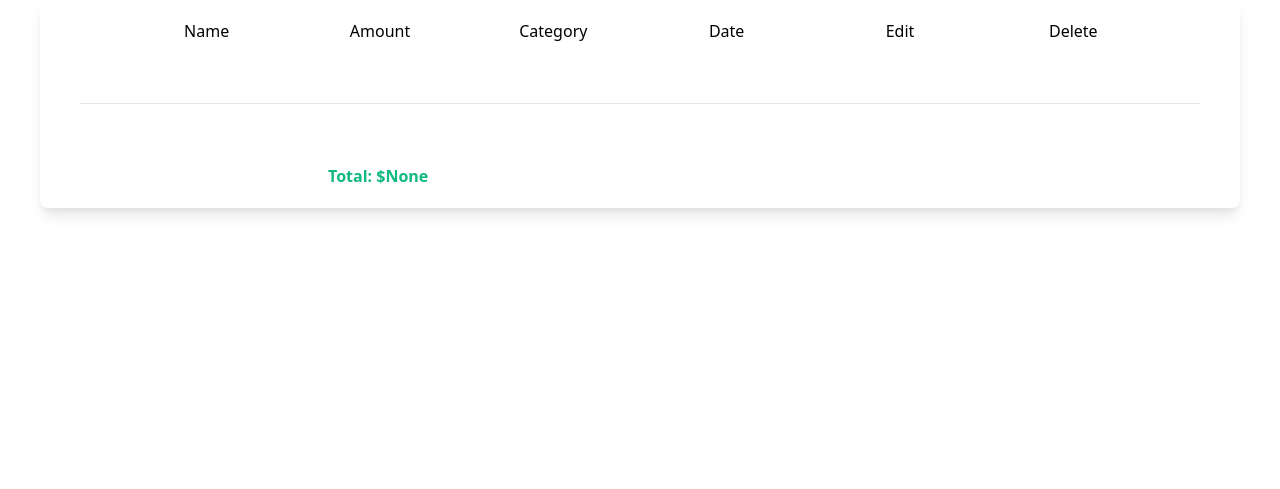
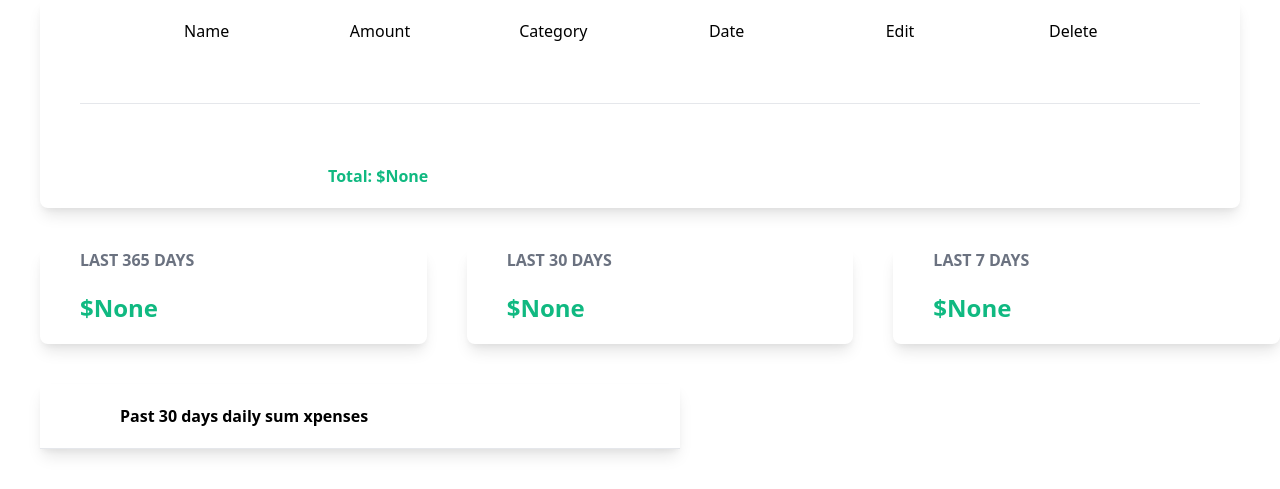
Before and after one commit to Rex-Wolfsjunges/django-expense-tracker, a Django app: page / in a window 1280 px wide. Shown: the part 441-930 px from the top of the page. Before the commit the page ends 656 px from the top, so only its background shows below. Run offline with Django 5.2, Linux system fonts and the light colour scheme; data that the repository does not hold is empty; style sheets or scripts are compiled from the project's sources.

Commit message:
calculate and show daily expenses sum for past 30 days

```diff
--- a/expense/views.py
+++ b/expense/views.py
@@ -26,6 +26,8 @@
     data = Expense.objects.filter(date__gt=last_week)
     weekly_sum = data.aggregate(Sum('amount'))
 
+    daily_sums = Expense.objects.filter().values("date").order_by("date").annotate(sum=Sum("amount"))
+
     expense_form = ExpenseForm()
     context = {
         "expenses": expenses,
@@ -33,6 +35,7 @@
         "yearly_sum": yearly_sum,
         "monthly_sum": monthly_sum,
         "weekly_sum": weekly_sum,
+        "daily_sums": daily_sums,
         "expense_form": expense_form,
     }
     return render(request, "expense/index.html", context)
--- a/templates/expense/index.html
+++ b/templates/expense/index.html
@@ -66,4 +66,46 @@
     </div>
   </div>
 
+  <div class="flex">
+    <div class="w-1/3 shadow-lg ml-10 rounded-lg">
+      <h1 class="ml-10 font-bold text-gray-500">LAST 365 DAYS</h1>
+      <h1 class="ml-10 my-5 text-2xl text-green-500 font-bold">
+        ${{ yearly_sum.amount__sum|intcomma }}
+      </h1>
+    </div>
+
+    <div class="w-1/3 shadow-lg ml-10 rounded-lg">
+      <h1 class="ml-10 font-bold text-gray-500">LAST 30 DAYS</h1>
+      <h1 class="ml-10 my-5 text-2xl text-green-500 font-bold">
+        ${{ monthly_sum.amount__sum|intcomma }}
+      </h1>
+    </div>
+
+    <div class="w-1/3 shadow-lg ml-10 rounded-lg">
+      <h1 class="ml-10 font-bold text-gray-500">LAST 7 DAYS</h1>
+      <h1 class="ml-10 my-5 text-2xl text-green-500 font-bold">
+        ${{ weekly_sum.amount__sum|intcomma }}
+      </h1>
+    </div>
+  </div>
+
+  <div class="flex">
+    <div class="w-1/2 shadow-lg m-10">
+      <div class="flex flex-wrap space-x-40 font-bold px-20 py-5">
+        <span>Past 30 days daily sum xpenses</span>
+      </div>
+      <hr>
+      <div id="30-day-table">
+        {% for daily_sum in daily_sums %}
+          <div class="flex flex-wrap px-20 py-5">
+            <span>{{ daily_sum.date }}</span>
+          </div>
+          <div class="flex flex-wrap px-20 py-5">
+            <span class="text-green-500">{{ daily_sum.sum|intcomma }}</span>
+          </div>
+        {% endfor %}
+      </div>
+    </div>
+  </div>
+
 {% endblock %}
```
